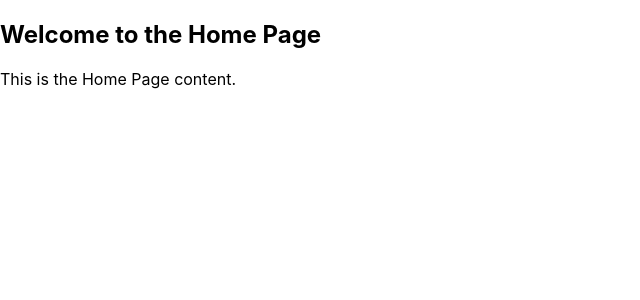
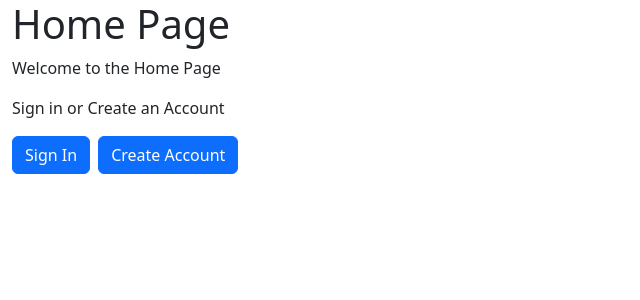
Before and after one commit to emilianochavezDLT/buz_planner, a React (Create React App) app in the folder client/: page / in a window 1280 px wide. Shown: the top 300 px of the page, without its empty margins (0-640 px from the left). Built offline with nearby package versions, Linux system fonts and the light colour scheme.

Commit message:
Added Axios to the project. Needs more research on how to use axios in react. The offical documentation for axios is https://axios-http.com/docs/intro. Also you need to import axios in each page in order to use the API endpoints in the server.

```diff
--- a/client/package.json
+++ b/client/package.json
@@ -6,6 +6,7 @@
     "@testing-library/jest-dom": "^5.17.0",
     "@testing-library/react": "^13.4.0",
     "@testing-library/user-event": "^13.5.0",
+    "axios": "^1.7.2",
     "bootstrap": "^5.3.3",
     "react": "^18.3.1",
     "react-dom": "^18.3.1",
--- a/client/src/App.js
+++ b/client/src/App.js
@@ -1,8 +1,8 @@
 import React from 'react';
 import './App.css';
 import { BrowserRouter, Routes, Route } from 'react-router-dom';
-
 import HomePage from './pages/HomePage';
+import 'bootstrap/dist/css/bootstrap.min.css';
 
 const App = () => {
   console.log("Rendering App Component");
--- a/client/src/index.js
+++ b/client/src/index.js
@@ -3,7 +3,7 @@ import ReactDOM from 'react-dom/client';
 import './index.css';
 import App from './App';
 import reportWebVitals from './reportWebVitals';
-
+import 'bootstrap/dist/css/bootstrap.min.css';
 
 const root = ReactDOM.createRoot(document.getElementById('root'));
 root.render(
--- a/client/src/pages/HomePage.js
+++ b/client/src/pages/HomePage.js
@@ -2,9 +2,17 @@ const HomePage = () => {
   console.log("Rendering HomePage Component"); // Debugging statement
 
   return (
-    <div>
-      <h2>Welcome to the Home Page</h2>
-      <p>This is the Home Page content.</p>
+    <div className="container-fluid">
+      <h1>Home Page</h1>
+
+      <p>Welcome to the Home Page</p>
+
+      <p>Sign in or Create an Account</p>
+      <div className="d-grid gap-2 d-md-block">
+        <a className="btn btn-primary me-2">Sign In</a>
+        <a className="btn btn-primary">Create Account</a>
+      </div>
+
     </div>
   );
 };
```
Also changed, not shown: 1 other file (tests, documents, lock files or other folders).
